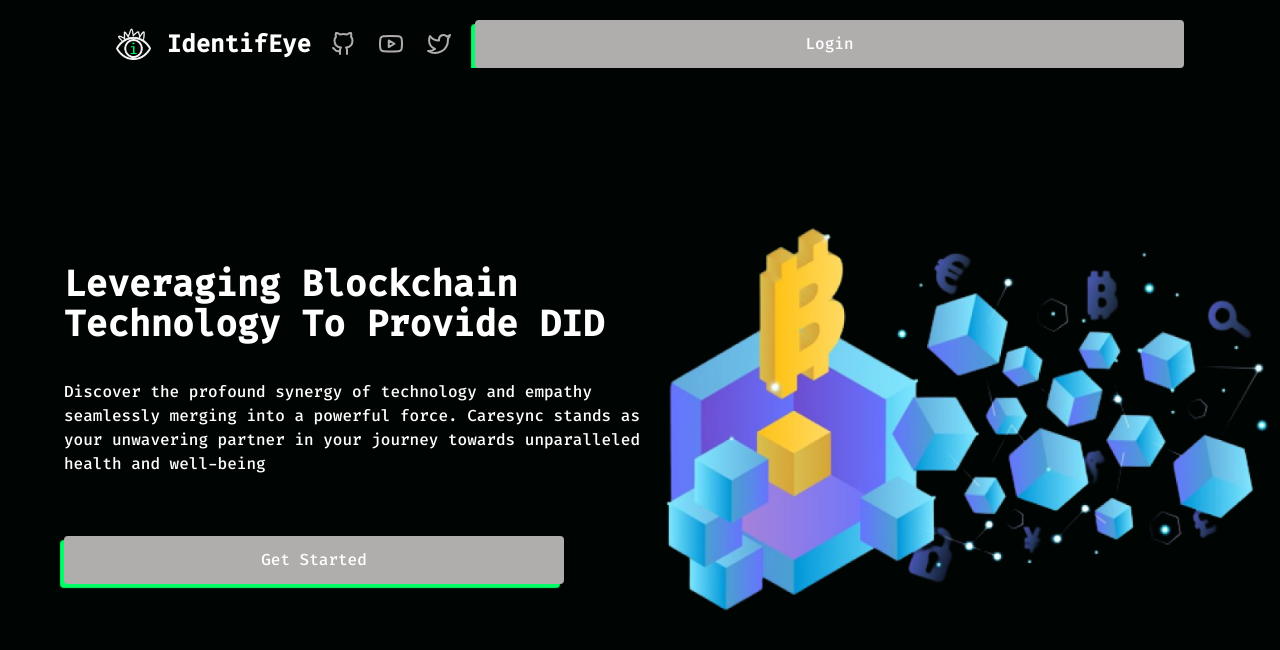
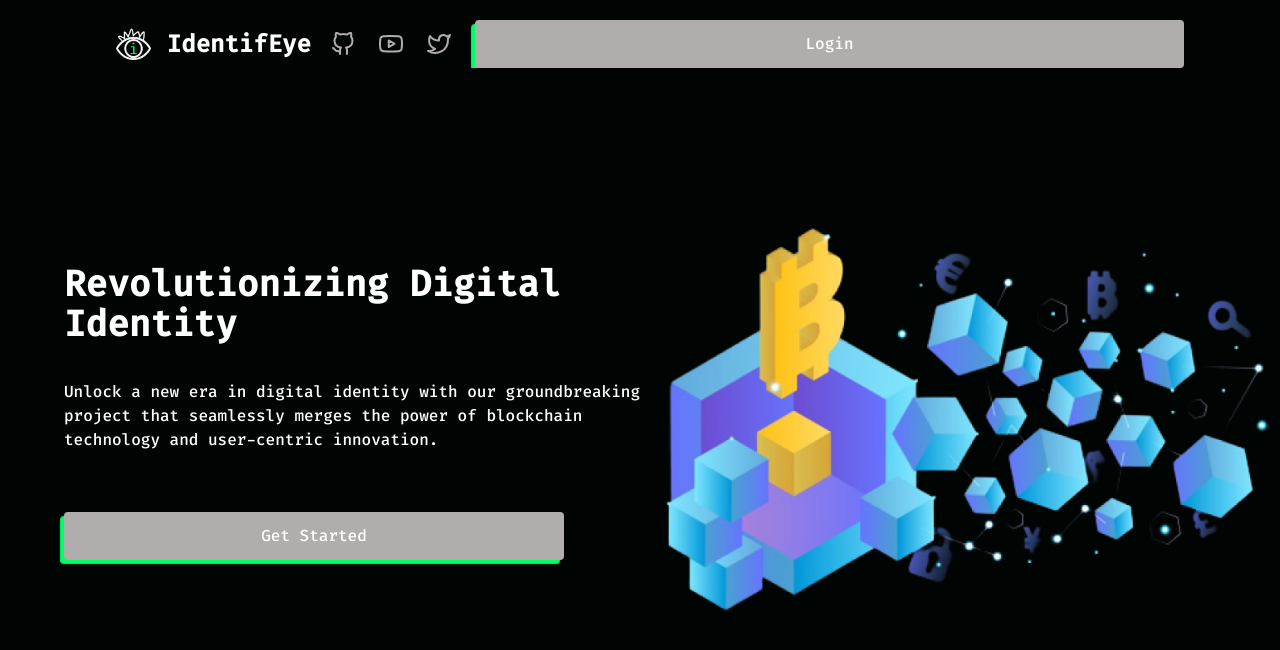
Before and after one commit to Adedoyin-Emmanuel/identifeye, a Next.js app: page / in a window 1280 px wide. Shown: the top 650 px of the page. Built offline with nearby package versions, Linux system fonts and the light colour scheme.

Commit message:
Feat:Updated homepage

```diff
--- a/app/page.tsx
+++ b/app/page.tsx
@@ -7,15 +7,15 @@ export default function Home() {
   return (
     <main className="w-screen h-screen  bg-primary text-white overflow-x-hidden">
       <Navbar />
-      <div className="container mx-auto py-5 md:py-16 px-4 flex  lg:flex lg:items-start  lg:flex-row flex-col-reverse">
+      <div className="container mx-auto py-5 md:py-16 px-4 flex  lg:flex  lg:items-start  lg:flex-row flex-col-reverse">
         <div className="lg:w-1/2 lg:ml-12 mt-8 lg:mt-28">
           <h1 className="md:text-4xl text-3xl  font-bold capitalize mb-4">
-            Leveraging blockchain technology to provide DID
+            Revolutionizing Digital Identity
           </h1>
           <p className="py-5">
-            Discover the profound synergy of technology and empathy seamlessly
-            merging into a powerful force. Caresync stands as your unwavering
-            partner in your journey towards unparalleled health and well-being
+            Unlock a new era in digital identity with our groundbreaking project
+            that seamlessly merges the power of blockchain technology and
+            user-centric innovation.
           </p>
 
           <Link href={"/auth/signup"} className="block mt-10">
@@ -124,7 +124,9 @@ export default function Home() {
         </section>
       </section>
 
-      <section className="container mx-auto py-5 md:py-16 px-4  lg:flex lg:flex-col  lg:items-start mt-10"> </section>
+      <section className="container mx-auto py-5 md:py-16 px-4  lg:flex lg:flex-col  lg:items-start mt-10">
+        {" "}
+      </section>
     </main>
   );
 }
```
